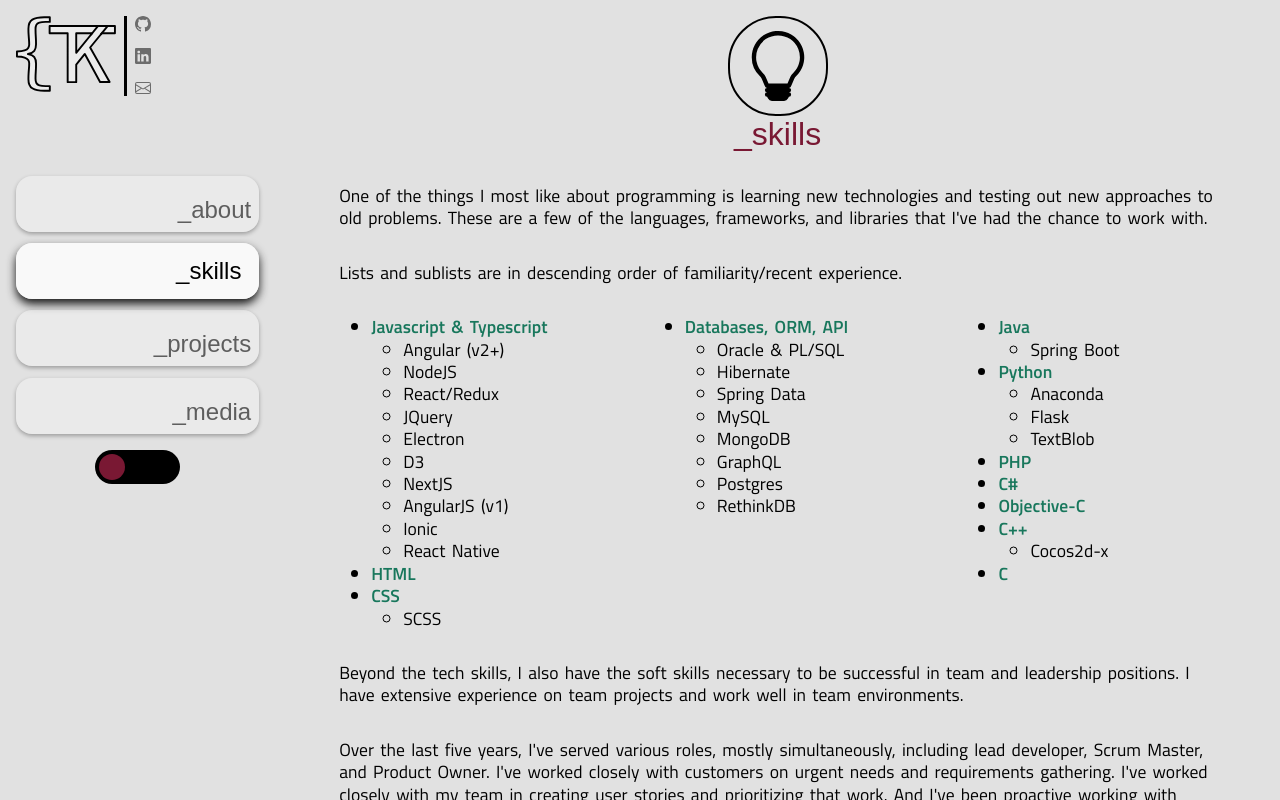
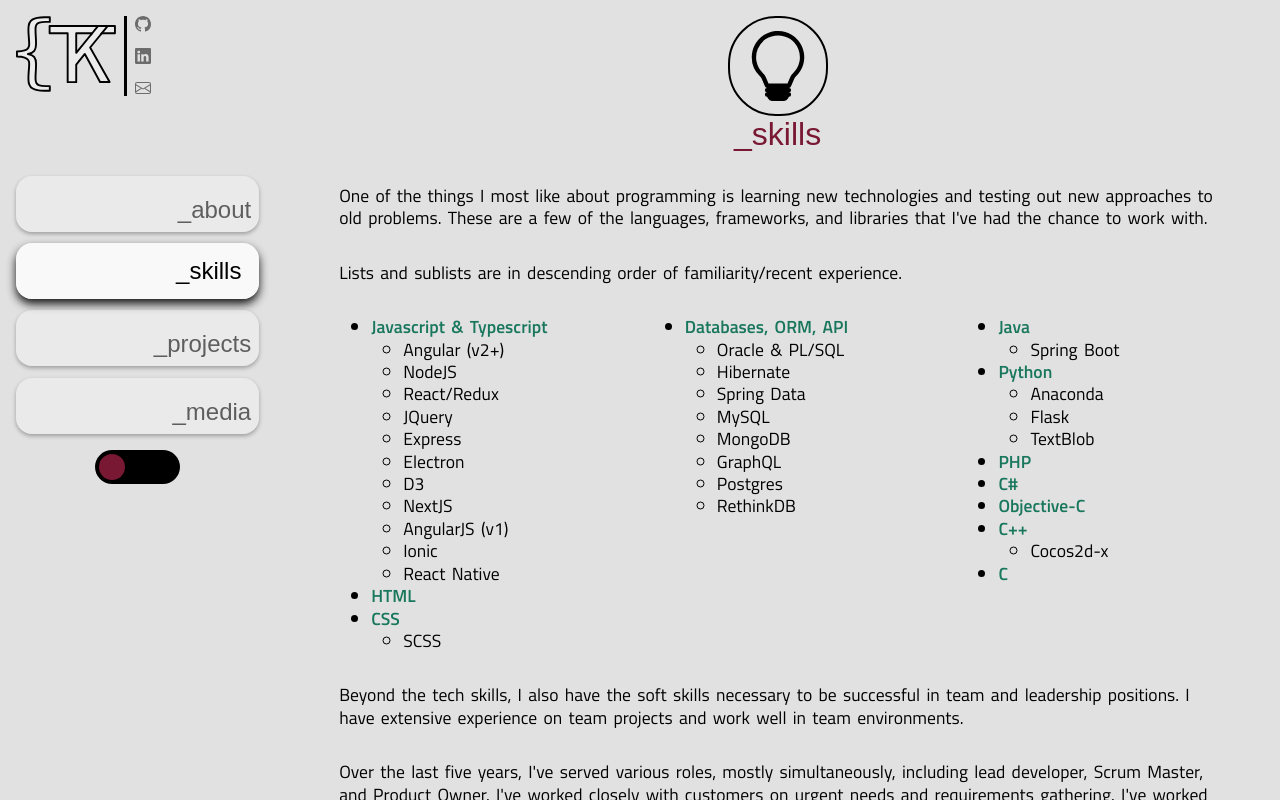
Before and after one commit to tkah/personal-nextjs, a Next.js app: page /skills in a window 1280 px wide. Built offline with nearby package versions, Linux system fonts and the light colour scheme.

Commit message:
Express added to skills

```diff
--- a/app/skills/page.tsx
+++ b/app/skills/page.tsx
@@ -43,6 +43,7 @@ export default function Page(): ReactNode {
               <li>NodeJS</li>
               <li>React/Redux</li>
               <li>JQuery</li>
+              <li>Express</li>
               <li>Electron</li>
               <li>D3</li>
               <li>NextJS</li>
```
